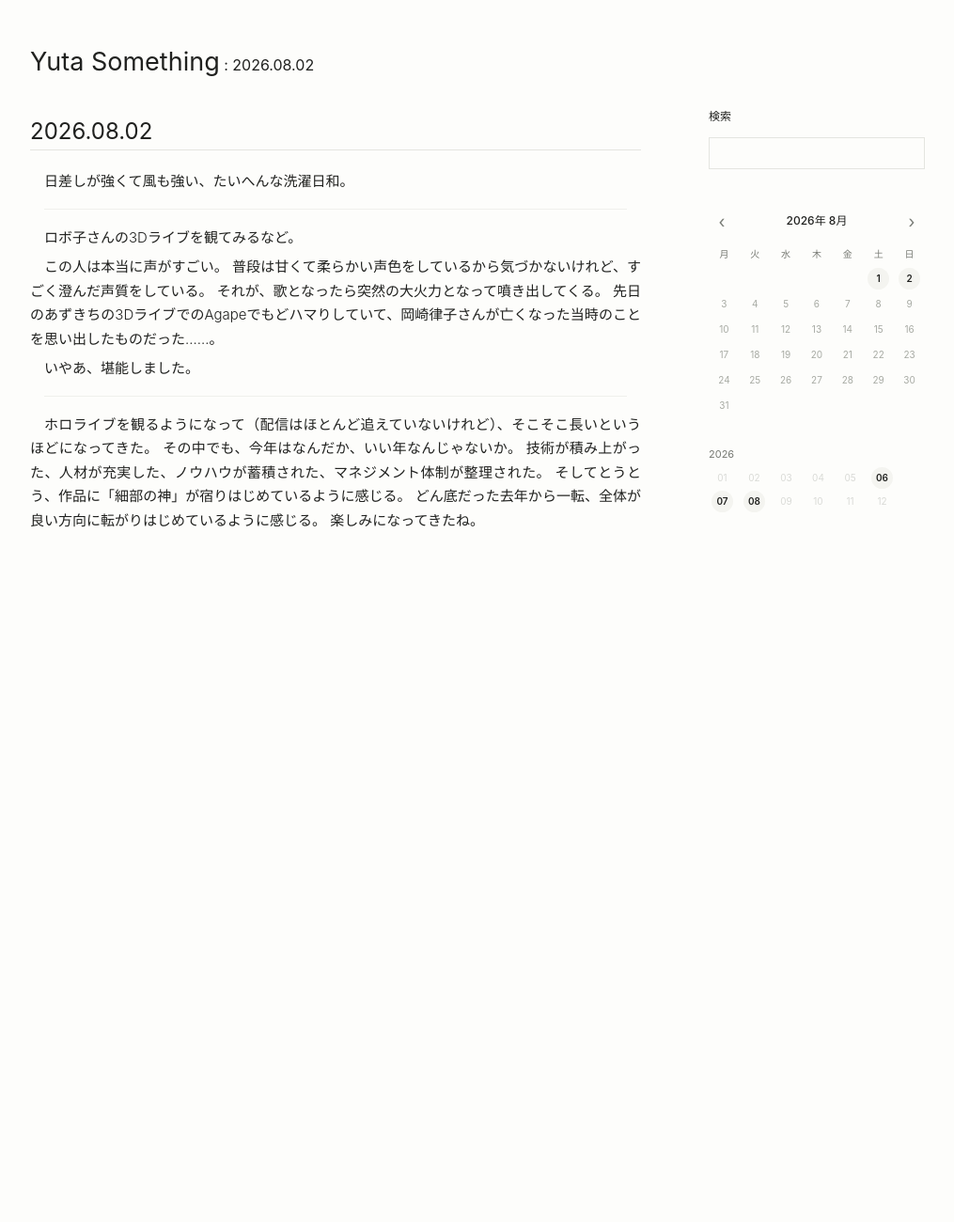
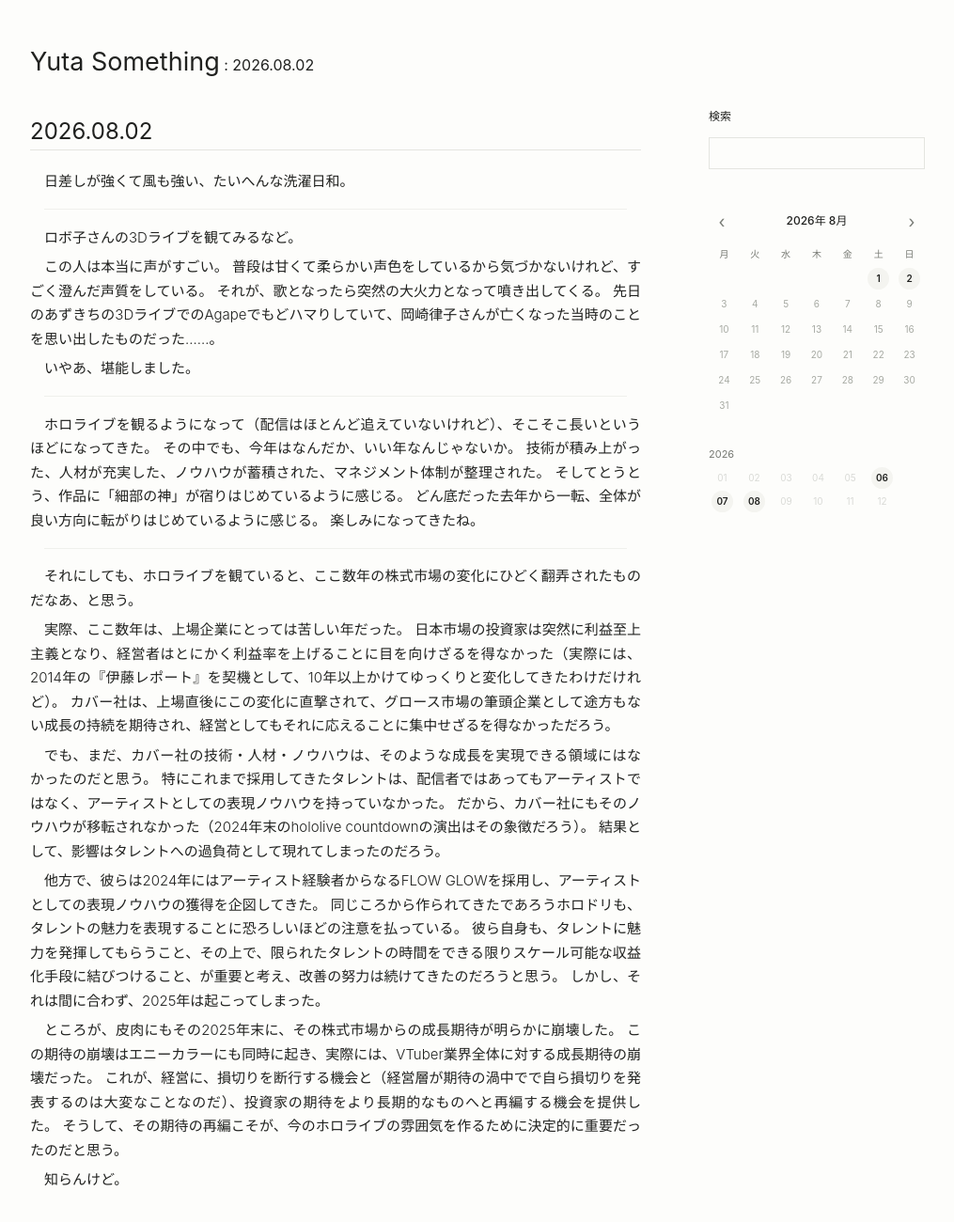
Before and after one commit to yutasth/weblog, a Jekyll site: the page built from _diary/202608021.md, in a window 1280 px wide and 1400 px high. Shown: the top 1300 px of the window at 94% size, without its empty margins (132-1147 px from the left). Built offline with Jekyll 4.4.1, drawn with Linux system fonts in a browser that asks for light colours.

Commit message:
2026.08.02 日記修正

```diff
--- a/_diary/202608021.md
+++ b/_diary/202608021.md
@@ -22,3 +22,28 @@
 そしてとうとう、作品に「細部の神」が宿りはじめているように感じる。
 どん底だった去年から一転、全体が良い方向に転がりはじめているように感じる。
 楽しみになってきたね。
+
+---
+
+それにしても、ホロライブを観ていると、ここ数年の株式市場の変化にひどく翻弄されたものだなあ、と思う。
+
+実際、ここ数年は、上場企業にとっては苦しい年だった。
+日本市場の投資家は突然に利益至上主義となり、経営者はとにかく利益率を上げることに目を向けざるを得なかった（実際には、2014年の『伊藤レポート』を契機として、10年以上かけてゆっくりと変化してきたわけだけれど）。
+カバー社は、上場直後にこの変化に直撃されて、グロース市場の筆頭企業として途方もない成長の持続を期待され、経営としてもそれに応えることに集中せざるを得なかっただろう。
+
+でも、まだ、カバー社の技術・人材・ノウハウは、そのような成長を実現できる領域にはなかったのだと思う。
+特にこれまで採用してきたタレントは、配信者ではあってもアーティストではなく、アーティストとしての表現ノウハウを持っていなかった。
+だから、カバー社にもそのノウハウが移転されなかった（2024年末のhololive countdownの演出はその象徴だろう）。
+結果として、影響はタレントへの過負荷として現れてしまったのだろう。
+
+他方で、彼らは2024年にはアーティスト経験者からなるFLOW GLOWを採用し、アーティストとしての表現ノウハウの獲得を企図してきた。
+同じころから作られてきたであろうホロドリも、タレントの魅力を表現することに恐ろしいほどの注意を払っている。
+彼ら自身も、タレントに魅力を発揮してもらうこと、その上で、限られたタレントの時間をできる限りスケール可能な収益化手段に結びつけること、が重要と考え、改善の努力は続けてきたのだろうと思う。
+しかし、それは間に合わず、2025年は起こってしまった。
+
+ところが、皮肉にもその2025年末に、その株式市場からの成長期待が明らかに崩壊した。
+この期待の崩壊はエニーカラーにも同時に起き、実際には、VTuber業界全体に対する成長期待の崩壊だった。
+これが、経営に、損切りを断行する機会と（経営層が期待の渦中でで自ら損切りを発表するのは大変なことなのだ）、投資家の期待をより長期的なものへと再編する機会を提供した。
+そうして、その期待の再編こそが、今のホロライブの雰囲気を作るために決定的に重要だったのだと思う。
+
+知らんけど。
```
